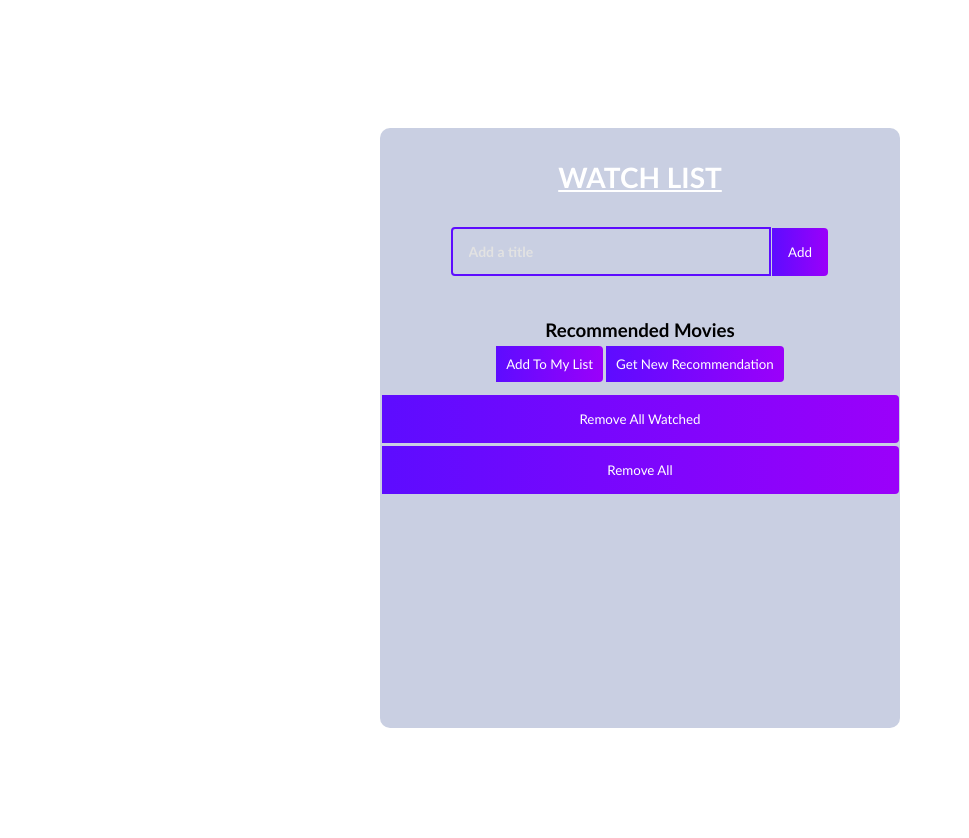
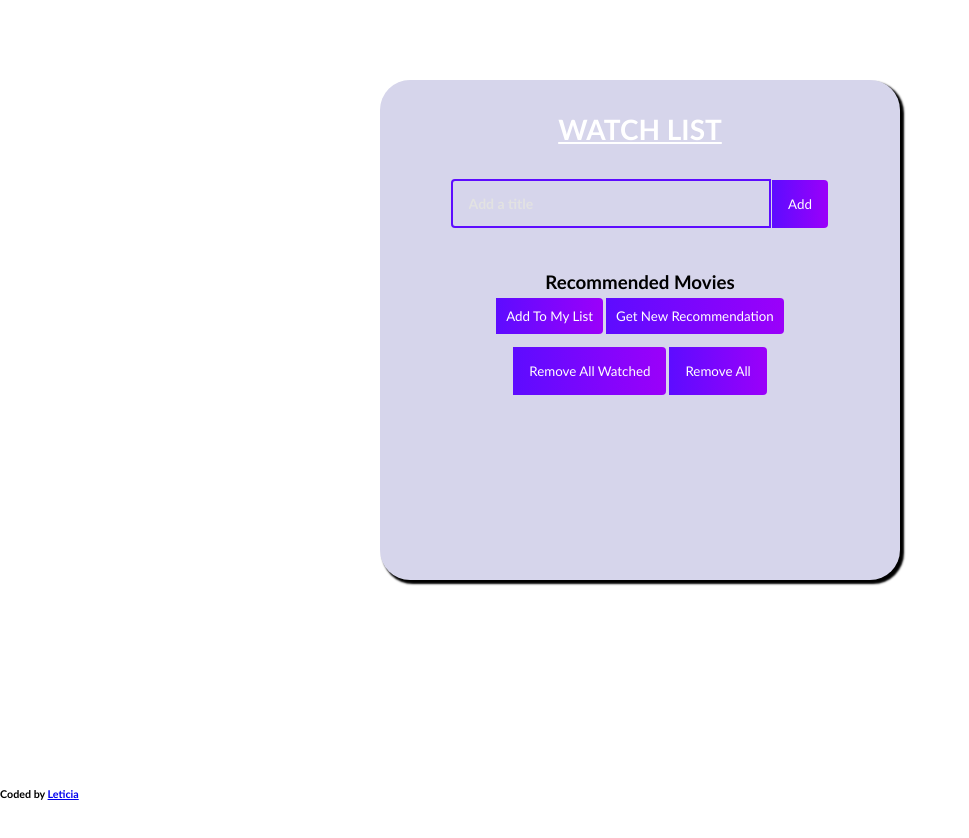
Before and after one commit to leticiaamorimd/watch-list, a React (Create React App) app: page / in a window 1280 px wide. Shown: the top 838 px of the page, without its empty margins (0-969 px from the left). After the commit the page ends 800 px from the top, so only its background shows below. Built offline with nearby package versions, Linux system fonts and the light colour scheme; no server answers.

Commit message:
Add Footer

```diff
--- a/src/App.css
+++ b/src/App.css
@@ -11,11 +11,12 @@
   flex-direction: column;
   justify-content: start;
   width: 520px;
-  min-height: 600px;
-  background: #c9cfe2;
+  min-height: 500px;
+  background: #d6d5eb;
   text-align: center;
-  margin: 128px auto;
-  border-radius: 10px;
+  margin: 80px auto;
+  border-radius: 30px;
+  box-shadow: 3px 3px 2px 1px;
   padding-bottom: 32px;
 }
 
@@ -64,11 +65,6 @@ button {
   color: #fff;
   text-transform: capitalize;
   margin: 1.5px;
-}
-
-.remove-buttons {
-  width: 80%;
-  background-color: red;
 }
 
 .recommendation-button {
@@ -159,6 +155,8 @@ button {
   border: 1px;
 }
 
-p {
-  color: white;
+footer {
+  bottom: 0;
+  position: absolute;
+  width: 100%;
 }
--- a/src/App.js
+++ b/src/App.js
@@ -1,10 +1,15 @@
 import './App.css';
 import WatchList from './components/WatchList';
+import Footer from './Footer';
 function App() {
   return (
     <div className="App">
       <WatchList />
+    <footer>
+      <Footer />
+    </footer>
     </div>
+
   );
 }
 
--- /dev/null
+++ b/src/Footer.js
@@ -0,0 +1,13 @@
+import React from 'react'
+
+function Footer() {
+    return (
+        <div>
+            <footer>
+                <h6>Coded by <a href="https://github.com/leticiaamorimd/watch-list" target="_blank" rel="noreferrer noopener">Leticia</a></h6>
+            </footer>
+        </div>
+    )
+}
+
+export default Footer
--- a/src/components/Title.js
+++ b/src/components/Title.js
@@ -2,7 +2,6 @@ import React, { useState } from 'react'
 import Form from './Form'
 import { AiFillEdit } from 'react-icons/ai'
 import { MdDelete } from 'react-icons/md'
-import Recommendation from './Recommendation'
 
 function Title({ titles, watchedTitle, removeTitle, updateTitle}) {
 const [edit, setEdit] = useState({
--- a/src/components/WatchList.js
+++ b/src/components/WatchList.js
@@ -75,9 +75,10 @@ function WatchList() {
             removeTitle={removeTitle} />
         </div>
 
-
+        <div className="remove-buttons">
         <button onClick={removeWatched}>Remove All Watched</button>
         <button onClick={removeAll}>Remove All</button>
+        </div>
         </div>
     )
 }
```
